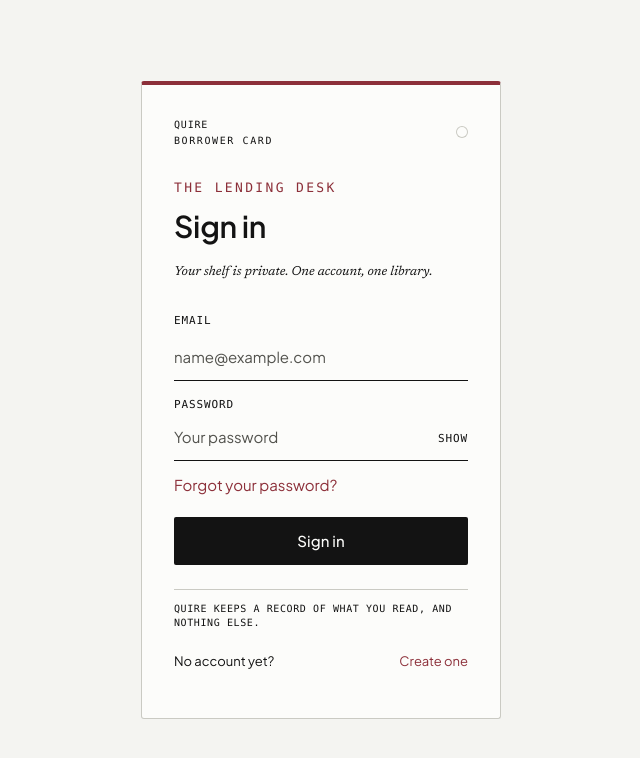
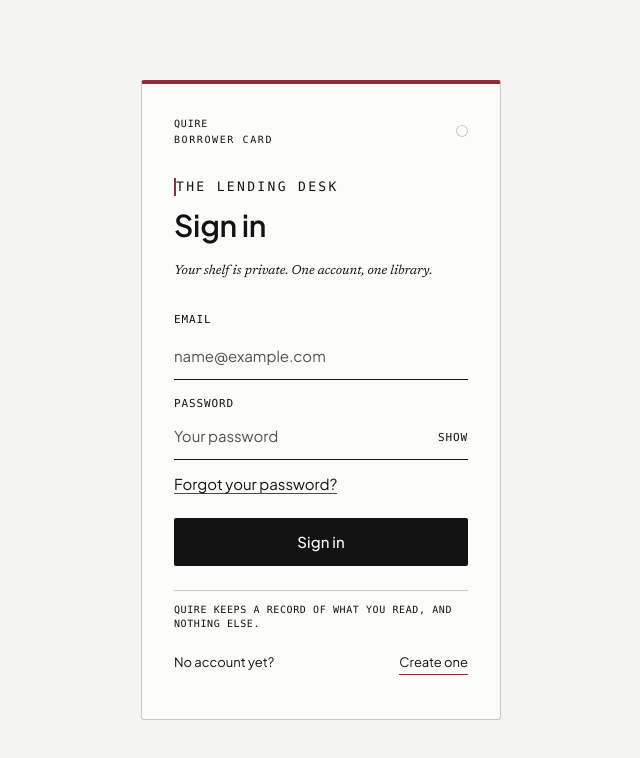
Before and after one commit to NojinNojs/quire, a React (Vite) app: page /#/search in a window 1280 px wide. Shown: the top 758 px of the page, without its empty margins (319-959 px from the left). Built offline with nearby package versions, Linux system fonts and the light colour scheme; no server answers.

Commit message:
fix(auth): keep the accent in the rule so every theme clears 7:1

```diff
--- a/src/styles/auth.css
+++ b/src/styles/auth.css
@@ -407,7 +407,9 @@
   font: 10px / 12px var(--font-mono);
   letter-spacing: 0.18em;
   text-transform: uppercase;
-  color: var(--accent);
+  color: var(--ink);
+  border-left: 2px solid var(--accent);
+  padding-left: var(--space-6);
 }
 
 .borrower-card .auth-head h1 {
@@ -476,11 +478,13 @@
   background: color-mix(in srgb, var(--accent) 6%, transparent);
 }
 
-/* links are ink, not browser blue-underlined */
+/* the accent lives in the rule under the word, not in the word: 7:1 must hold in every theme */
 .borrower-card .auth-forgot,
 .borrower-card .auth-switch-action {
   text-decoration: none;
-  color: var(--accent);
+  color: var(--ink);
+  border-bottom: var(--rule-width) solid var(--accent);
+  padding-bottom: 1px;
 }
 
 .borrower-card .auth-forgot:hover,
```
Also changed, not shown: 7 other files (tests, documents, lock files or other folders).
